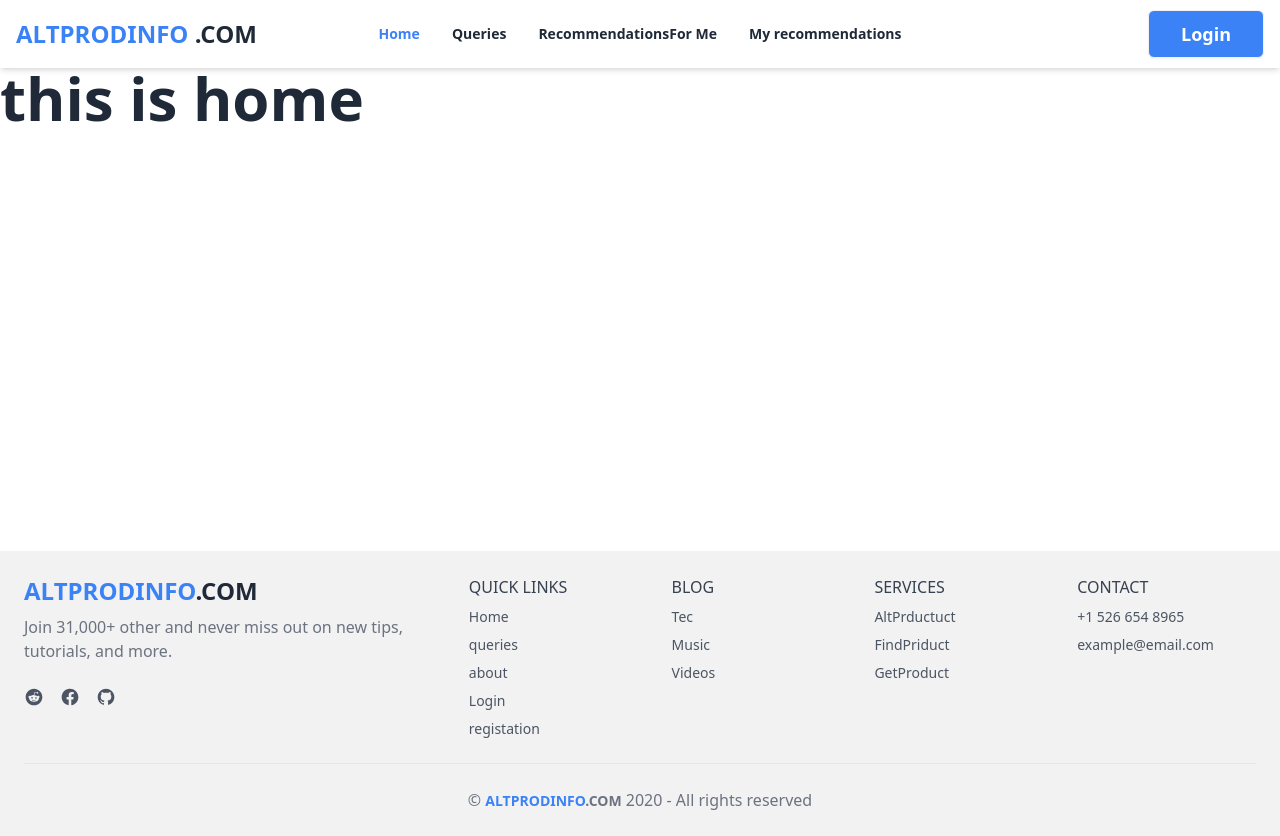
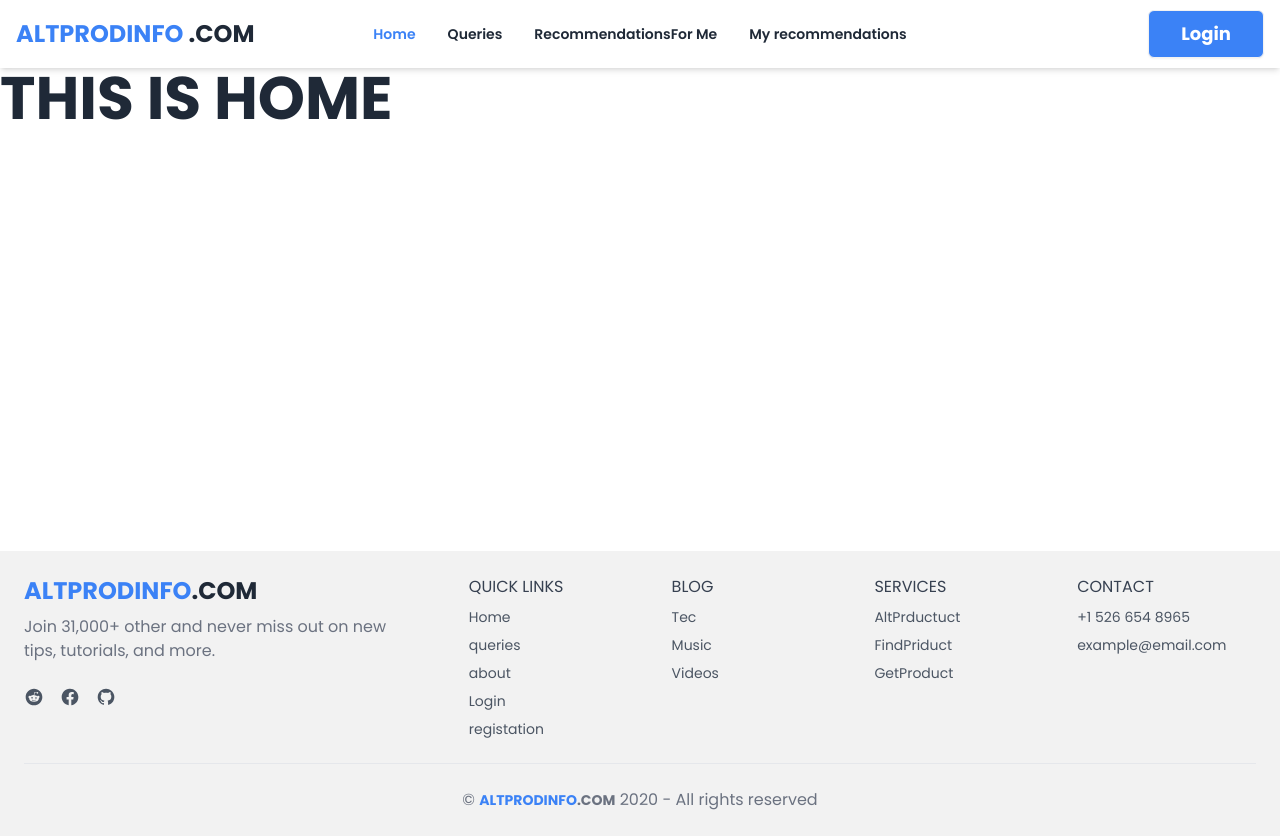
Before and after one commit to Mahedihasanimam/allprodinfo-client, a React (Vite) app in the folder client/: page / in a window 1280 px wide. Built offline with nearby package versions, Linux system fonts and the light colour scheme.

Commit message:
font family added

```diff
--- a/client/src/index.css
+++ b/client/src/index.css
@@ -1,3 +1,5 @@
+@import url('https://fonts.googleapis.com/css2?family=Poppins:ital,wght@0,100;0,200;0,300;0,400;0,500;0,600;0,700;0,800;0,900;1,100;1,200;1,300;1,400;1,500;1,600;1,700;1,800;1,900&display=swap');
+
 @tailwind base;
 @tailwind components;
 @tailwind utilities;
--- a/client/src/pages/MainLayout.jsx
+++ b/client/src/pages/MainLayout.jsx
@@ -5,7 +5,7 @@
 
 const MainLayout = () => {
     return (
-        <div >
+        <div className="font-poppins">
             {/* navbar  */}
             <Navbar/>
             {/* outlate */}
--- a/client/src/pages/home/Home.jsx
+++ b/client/src/pages/home/Home.jsx
@@ -2,7 +2,7 @@
 const Home = () => {
     return (
         <div className="container mx-auto">
-            <h1 className="text-6xl font-bold ">this is home</h1>
+            <h1 className="text-6xl font-bold font-poppins uppercase">this is home</h1>
         </div>
     );
 };
--- a/client/tailwind.config.js
+++ b/client/tailwind.config.js
@@ -5,7 +5,11 @@
     "./src/**/*.{js,ts,jsx,tsx}",
   ],
   theme: {
-    extend: {},
+    extend: {
+      fontFamily:{
+        poppins:["'Poppins', sans-serif"]
+      }
+    },
   },
   plugins: [
     // eslint-disable-next-line no-undef
```
